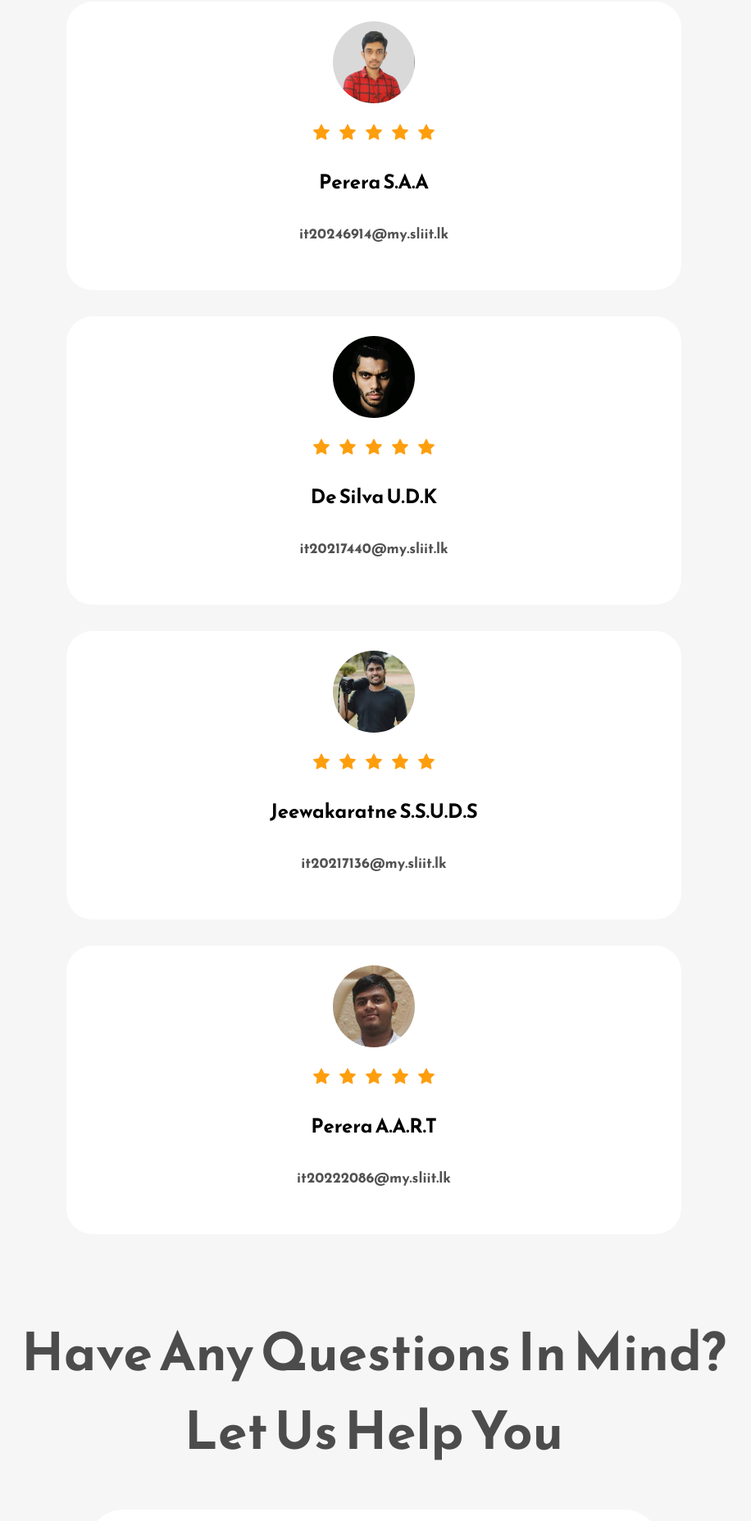
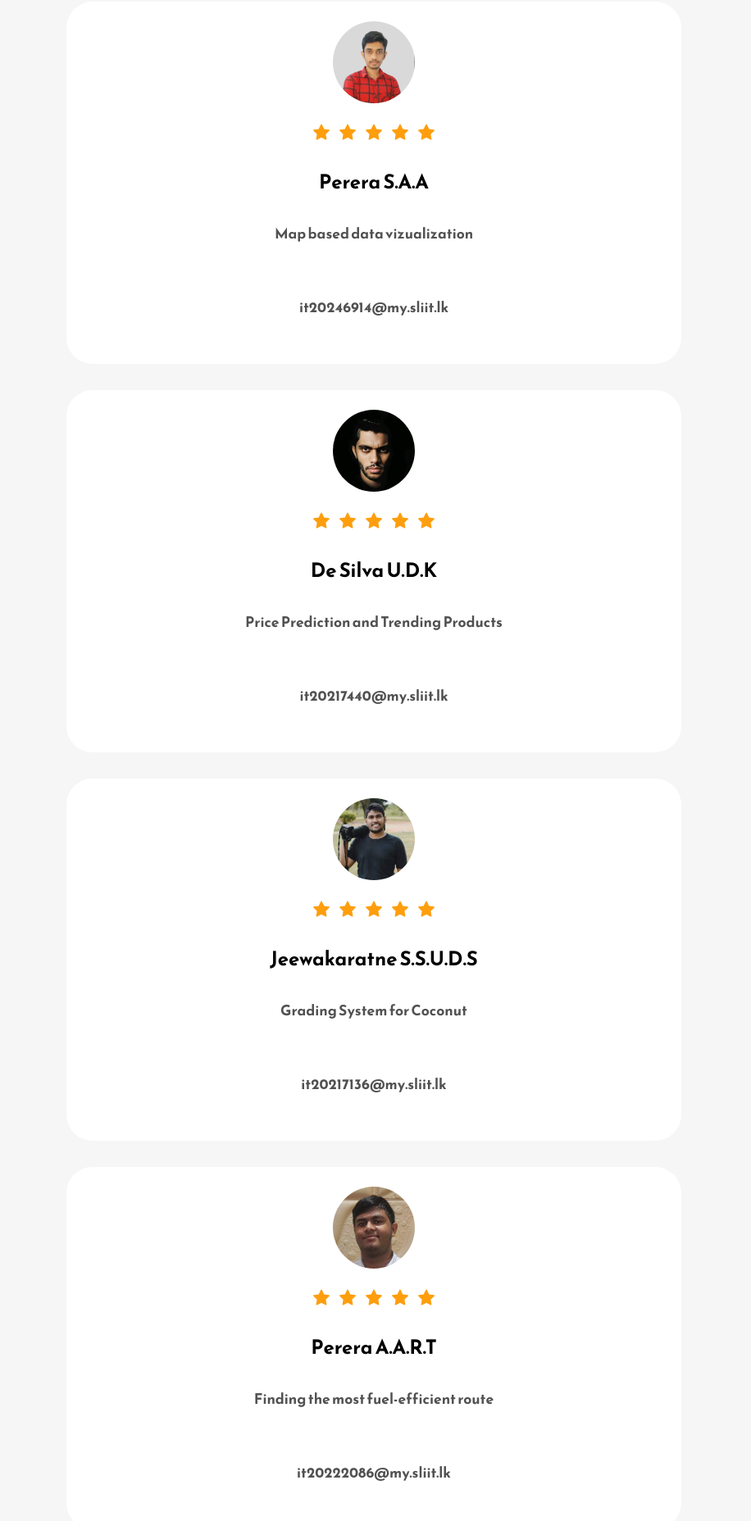
Before and after one commit to Avinash-Perera/cocosale_web, a React (Vite) app: page / in a window 1280 px wide. Shown: the part 6070-7926 px from the top of the page at 82% size, without its empty margins (184-1100 px from the left). Built offline with nearby package versions, Linux system fonts and the light colour scheme.

Commit message:
team info updated

```diff
--- a/src/Components/AboutTeam.jsx
+++ b/src/Components/AboutTeam.jsx
@@ -28,7 +28,7 @@ const AboutTeam = () => {
                     <AiFillStar />
                     <AiFillStar />
                 </div>
-                <h2>Perera S.A.A</h2><p>it20246914@my.sliit.lk</p>
+                <h2>Perera S.A.A</h2><p>Map based data vizualization</p><p>it20246914@my.sliit.lk</p>
             </div>
             <div className="testimonial-section-bottom">
                 <img src={t2} alt="" style={{ width: '100px', borderRadius: '50%'}} />
@@ -41,7 +41,7 @@ const AboutTeam = () => {
                     <AiFillStar />
                     <AiFillStar />
                 </div>
-                <h2>De Silva U.D.K</h2><p>it20217440@my.sliit.lk</p>
+                <h2>De Silva U.D.K</h2><p>Price Prediction and Trending Products</p><p>it20217440@my.sliit.lk</p>
             </div>
             <div className="testimonial-section-bottom">
                 <img src={t3} alt="" style={{ width: '100px', borderRadius: '50%' }} />
@@ -54,7 +54,7 @@ const AboutTeam = () => {
                     <AiFillStar />
                     <AiFillStar />
                 </div>
-                <h2>Jeewakaratne S.S.U.D.S</h2><p>it20217136@my.sliit.lk</p>
+                <h2>Jeewakaratne S.S.U.D.S</h2><p>Grading System for Coconut</p><p>it20217136@my.sliit.lk</p>
             </div>
             <div className="testimonial-section-bottom">
                 <img src={t4} alt="" style={{ width: '100px', borderRadius: '50%' }} />
@@ -67,7 +67,7 @@ const AboutTeam = () => {
                     <AiFillStar />
                     <AiFillStar />
                 </div>
-                <h2>Perera A.A.R.T</h2><p>it20222086@my.sliit.lk</p>
+                <h2>Perera A.A.R.T</h2><p>Finding the most fuel-efficient route</p><p>it20222086@my.sliit.lk</p>
             </div>
         </div>
     );
```
